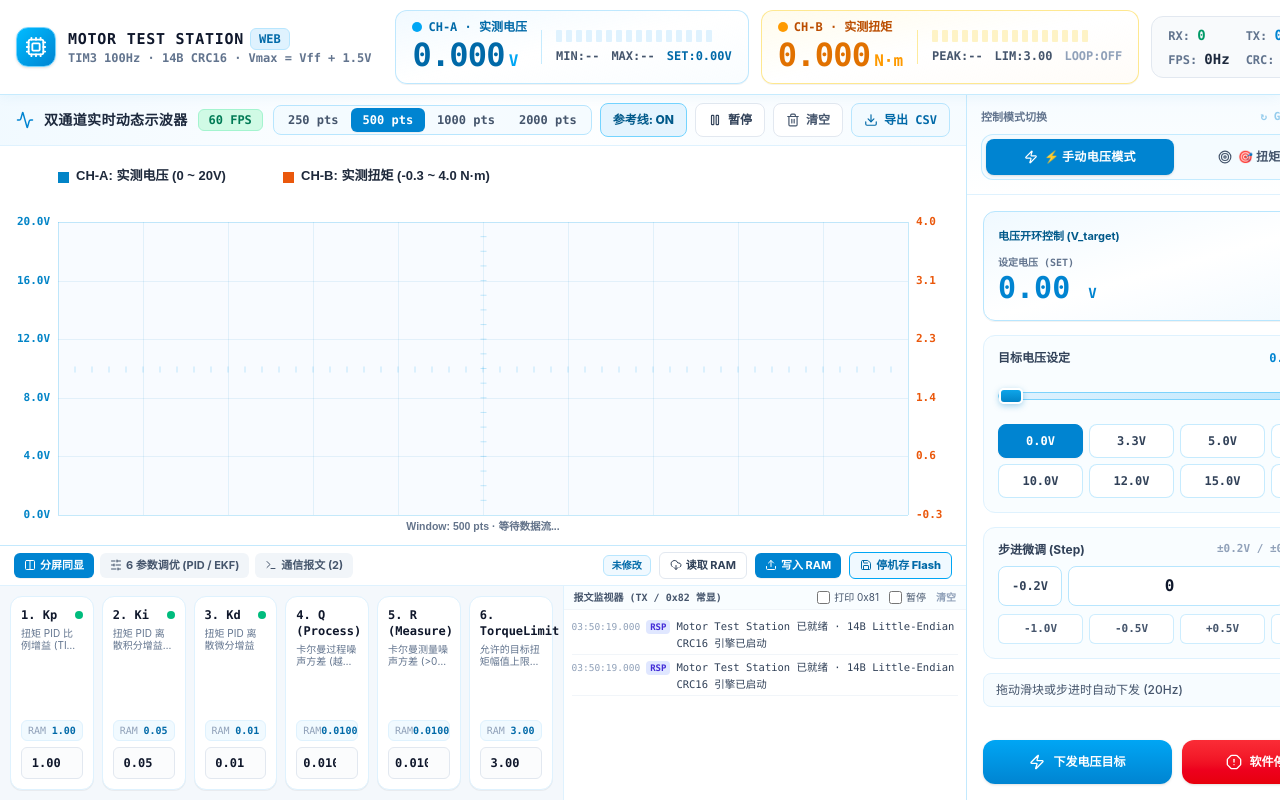
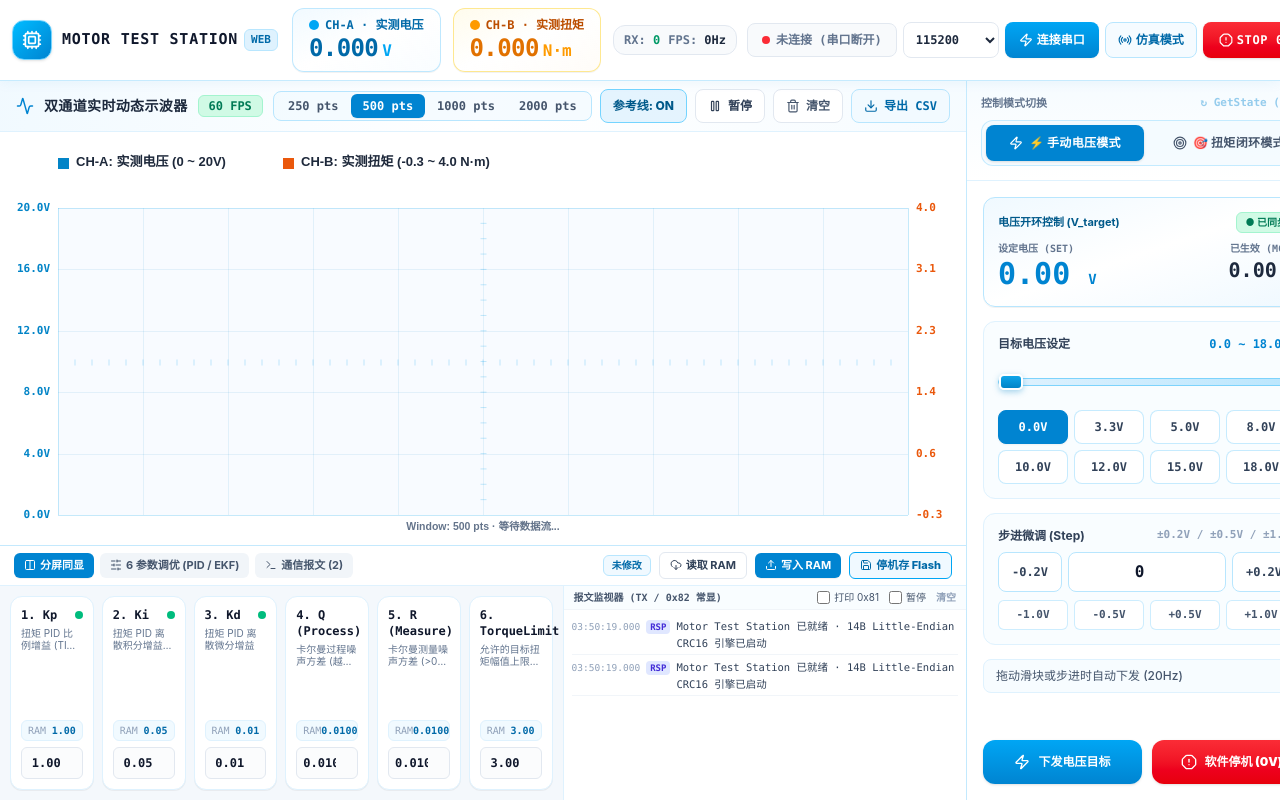
Before and after one commit to HITSZ-WTRobot/MotorTestStation, a React (Vite) app: page / in a window 1280 px wide. Built offline with nearby package versions, Linux system fonts and the light colour scheme.

Commit message:
fix(responsive): implement adaptive density for windowed and full-screen modes, preventing clipping on small windows while keeping full-screen expansive

```diff
--- a/src-tauri/tauri.conf.json
+++ b/src-tauri/tauri.conf.json
@@ -16,8 +16,8 @@
         "title": "STM32 电机测控与闭环调优工作台 | Motor Test Station Pro v2.4",
         "width": 1680,
         "height": 945,
-        "minWidth": 1200,
-        "minHeight": 680,
+        "minWidth": 1160,
+        "minHeight": 650,
         "resizable": true,
         "center": true
       }
--- a/src/App.tsx
+++ b/src/App.tsx
@@ -803,44 +803,43 @@ export function App() {
           顶部精密仪表横梁：品牌铭牌 + 集成式双通道数字表头 + 串口与安全急停
          ===================================================================== */}
       <header className="shrink-0 border-b border-sky-200/80 bg-white/95 backdrop-blur-md shadow-[0_2px_12px_rgba(2,132,199,0.06)]">
-        <div className="flex items-center justify-between gap-4 px-4 py-2.5 whitespace-nowrap overflow-hidden">
-            {/* 1. 左侧品牌与平台标签 */}
-            <div className="flex items-center gap-3 pr-2 shrink-0">
-              <div className="flex h-10 w-10 items-center justify-center rounded-xl bg-gradient-to-br from-sky-400 to-sky-600 text-white shadow-sm border border-sky-300">
-              <Cpu className="h-5.5 w-5.5" />
+        <div className="flex items-center justify-between gap-2.5 px-3 py-2 2xl:px-4 2xl:py-2.5 whitespace-nowrap overflow-x-auto overflow-y-hidden">
+          {/* 1. 左侧品牌与平台标签 */}
+          <div className="flex items-center gap-2.5 pr-1 shrink-0">
+            <div className="flex h-9 w-9 xl:h-10 xl:w-10 items-center justify-center rounded-xl bg-gradient-to-br from-sky-400 to-sky-600 text-white shadow-sm border border-sky-300">
+              <Cpu className="h-5 w-5" />
             </div>
             <div>
               <div className="flex items-center gap-1.5">
-                <span className="font-mono text-[15px] font-black tracking-wider uppercase text-slate-900">
+                <span className="font-mono text-sm xl:text-[15px] font-black tracking-wider uppercase text-slate-900">
                   MOTOR TEST STATION
                 </span>
-                <span className="rounded-md bg-sky-100 border border-sky-200 px-2 py-0.5 font-mono text-xs font-bold text-sky-700">
+                <span className="rounded-md bg-sky-100 border border-sky-200 px-1.5 py-0.5 font-mono text-[11px] font-bold text-sky-700">
                   {platformInfo.isTauri ? platformInfo.os.toUpperCase() : 'WEB'}
                 </span>
               </div>
-              <div className="font-mono text-xs font-semibold text-slate-500">
+              <div className="hidden 2xl:block font-mono text-xs font-semibold text-slate-500">
                 TIM3 100Hz · 14B CRC16 · Vmax = Vff + 1.5V
               </div>
             </div>
           </div>
-
           {/* 2. 中央集成式双通道数字表头与16段光柱 */}
-          <div className="flex items-center justify-center gap-3 shrink-0">
+          <div className="flex items-center justify-center gap-2 xl:gap-3 shrink-0">
             {/* CH-A：实测电压表头 */}
-            <div className="flex items-center gap-3.5 rounded-xl border border-sky-200/90 bg-gradient-to-br from-sky-50/90 via-white to-sky-50/40 px-4 py-2 shadow-2xs">
+            <div className="flex items-center gap-3 rounded-xl border border-sky-200/90 bg-gradient-to-br from-sky-50/90 via-white to-sky-50/40 px-3 py-1.5 xl:px-4 xl:py-2 shadow-2xs">
               <div>
                 <div className="flex items-center gap-1.5 font-mono text-xs font-black text-sky-700">
                   <span className="h-2.5 w-2.5 rounded-full bg-sky-500" />
                   CH-A · 实测电压
                 </div>
                 <div className="flex items-baseline gap-1 font-mono tnum">
-                  <span className="text-[30px] lg:text-[32px] leading-tight font-black tracking-tight text-sky-700">
+                  <span className="text-2xl 2xl:text-[30px] leading-tight font-black tracking-tight text-sky-700">
                     {telemetry.voltage.toFixed(3)}
                   </span>
                   <span className="text-base font-bold text-sky-500">V</span>
                 </div>
               </div>
-              <div className="hidden sm:flex flex-col gap-1.5 border-l border-sky-200/80 pl-3.5">
+              <div className="hidden 2xl:flex flex-col gap-1.5 border-l border-sky-200/80 pl-3.5">
                 <div className="flex gap-1">
                   {Array.from({ length: 16 }).map((_, idx) => (
                     <span
@@ -866,14 +865,14 @@ export function App() {
             </div>
 
             {/* CH-B：实测扭矩表头 */}
-            <div className="flex items-center gap-3.5 rounded-xl border border-amber-200/90 bg-gradient-to-br from-amber-50/90 via-white to-orange-50/40 px-4 py-2 shadow-2xs">
+            <div className="flex items-center gap-3 rounded-xl border border-amber-200/90 bg-gradient-to-br from-amber-50/90 via-white to-orange-50/40 px-3 py-1.5 xl:px-4 xl:py-2 shadow-2xs">
               <div>
                 <div className="flex items-center gap-1.5 font-mono text-xs font-black text-amber-700">
                   <span className="h-2.5 w-2.5 rounded-full bg-amber-500" />
                   CH-B · 实测扭矩
                 </div>
                 <div className="flex items-baseline gap-1 font-mono tnum">
-                  <span className="text-[30px] lg:text-[32px] leading-tight font-black tracking-tight text-amber-600">
+                  <span className="text-2xl 2xl:text-[30px] leading-tight font-black tracking-tight text-amber-600">
                     {telemetry.torque.toFixed(3)}
                   </span>
                   <span className="text-base font-bold text-amber-500">
@@ -881,7 +880,7 @@ export function App() {
                   </span>
                 </div>
               </div>
-              <div className="hidden sm:flex flex-col gap-1.5 border-l border-amber-200/80 pl-3.5">
+              <div className="hidden 2xl:flex flex-col gap-1.5 border-l border-amber-200/80 pl-3.5">
                 <div className="flex gap-1">
                   {Array.from({ length: 16 }).map((_, idx) => (
                     <span
@@ -911,7 +910,7 @@ export function App() {
             </div>
 
             {/* 通信统计胶囊 */}
-            <div className="hidden xl:grid grid-cols-2 gap-x-4 gap-y-1 rounded-xl border border-slate-200 bg-slate-50/90 px-4 py-2 font-mono text-xs tnum font-bold">
+            <div className="hidden 2xl:grid grid-cols-2 gap-x-4 gap-y-1 rounded-xl border border-slate-200 bg-slate-50/90 px-4 py-2 font-mono text-xs tnum font-bold">
               <span className="text-slate-500">
                 RX: <strong className="text-sm font-black text-emerald-600">{telemetry.rxFrames}</strong>
               </span>
@@ -928,12 +927,15 @@ export function App() {
                 </strong>
               </span>
             </div>
+            <div className="hidden lg:flex 2xl:hidden items-center gap-2 rounded-xl border border-slate-200 bg-slate-50/90 px-2.5 py-1.5 font-mono text-xs tnum font-bold text-slate-500">
+              <span>RX: <strong className="text-emerald-600">{telemetry.rxFrames}</strong></span>
+              <span>FPS: <strong className="text-slate-800">{telemetry.fps}Hz</strong></span>
+            </div>
           </div>
-
           {/* 3. 右侧硬件连接与安全急停操作台 */}
           <div className="flex items-center gap-1.5 shrink-0">
             <div
-              className={`flex items-center gap-2 rounded-lg border px-3.5 py-2 font-mono text-xs font-extrabold tnum ${
+              className={`flex items-center gap-1.5 rounded-lg border px-2.5 py-1.5 xl:px-3.5 xl:py-2 font-mono text-xs font-extrabold tnum ${
                 connStatus.warning
                   ? 'border-red-300 bg-red-50 text-red-700'
                   : connStatus.connected
@@ -942,7 +944,7 @@ export function App() {
               }`}
             >
               <span
-                className={`h-2.5 w-2.5 rounded-full ${
+                className={`h-2 w-2 rounded-full ${
                   !connStatus.connected
                     ? 'bg-red-500'
                     : connStatus.mode === 'mock'
@@ -950,7 +952,7 @@ export function App() {
                       : 'bg-emerald-500 animate-pulse'
                 }`}
               />
-              <span className="max-w-[170px] truncate">{connStatus.label}</span>
+              <span className="max-w-[95px] xl:max-w-[150px] truncate">{connStatus.label}</span>
             </div>
 
             {platformInfo.isTauri && (
@@ -960,7 +962,7 @@ export function App() {
                   onChange={(e) => setSelectedPort(e.target.value)}
                   disabled={connStatus.connected}
                   title="选择物理串口"
-                  className="h-9 rounded-lg border border-slate-200 bg-white px-2.5 font-mono text-xs font-semibold text-slate-800 outline-none focus:border-sky-500"
+                  className="h-8.5 xl:h-9 w-20 xl:w-28 rounded-lg border border-slate-200 bg-white px-2 font-mono text-xs font-semibold text-slate-800 outline-none focus:border-sky-500"
                 >
                   {serialPorts.length === 0 ? (
                     <option value="">无可用串口</option>
@@ -977,9 +979,9 @@ export function App() {
                   onClick={handleRefreshPorts}
                   disabled={connStatus.connected}
                   title="扫描系统串口"
-                  className="flex h-9 w-9 items-center justify-center rounded-lg border border-slate-200 bg-white text-slate-600 hover:border-sky-400 hover:text-sky-600 cursor-pointer disabled:opacity-40"
+                  className="flex h-8.5 w-8.5 xl:h-9 xl:w-9 items-center justify-center rounded-lg border border-slate-200 bg-white text-slate-600 hover:border-sky-400 hover:text-sky-600 cursor-pointer disabled:opacity-40"
                 >
-                  <RefreshCw className="h-4 w-4" />
+                  <RefreshCw className="h-3.5 w-3.5" />
                 </button>
               </div>
             )}
@@ -989,7 +991,7 @@ export function App() {
               onChange={(e) => setBaudRate(Number(e.target.value))}
               disabled={connStatus.connected}
               title="波特率"
-              className="h-9 rounded-lg border border-slate-200 bg-white px-2.5 font-mono text-xs font-semibold tnum text-slate-800 outline-none focus:border-sky-500"
+              className="h-8.5 xl:h-9 w-20 xl:w-24 rounded-lg border border-slate-200 bg-white px-2 font-mono text-xs font-semibold tnum text-slate-800 outline-none focus:border-sky-500"
             >
               <option value={115200}>115200</option>
               <option value={921600}>921600</option>
@@ -1002,17 +1004,18 @@ export function App() {
                 type="button"
                 onClick={handleConnectHardware}
                 disabled={isConnecting}
-                className="flex h-9 items-center gap-1.5 rounded-lg bg-gradient-to-b from-sky-500 to-sky-600 px-3.5 text-xs font-extrabold text-white shadow-xs hover:from-sky-600 hover:to-sky-700 cursor-pointer disabled:opacity-50 disabled:cursor-not-allowed"
+                className="flex h-8.5 xl:h-9 items-center gap-1 rounded-lg bg-gradient-to-b from-sky-500 to-sky-600 px-2.5 xl:px-3.5 text-xs font-extrabold text-white shadow-xs hover:from-sky-600 hover:to-sky-700 cursor-pointer disabled:opacity-50 disabled:cursor-not-allowed"
               >
                 {isConnecting ? (
                   <>
-                    <RefreshCw className="h-4 w-4 animate-spin" />
-                    连接中...
+                    <RefreshCw className="h-3.5 w-3.5 animate-spin" />
+                    <span className="hidden xl:inline">连接中...</span>
                   </>
                 ) : (
                   <>
-                    <Zap className="h-4 w-4" />
-                    连接串口
+                    <Zap className="h-3.5 w-3.5" />
+                    <span className="hidden xl:inline">连接串口</span>
+                    <span className="xl:hidden">连接</span>
                   </>
                 )}
               </button>
@@ -1020,23 +1023,25 @@ export function App() {
               <button
                 type="button"
                 onClick={handleDisconnect}
-                className="flex h-9 items-center gap-1.5 rounded-lg border border-red-300 bg-red-50 px-3.5 text-xs font-extrabold text-red-700 hover:bg-red-100 cursor-pointer"
+                className="flex h-8.5 xl:h-9 items-center gap-1 rounded-lg border border-red-300 bg-red-50 px-2.5 xl:px-3.5 text-xs font-extrabold text-red-700 hover:bg-red-100 cursor-pointer"
               >
-                断开
+                <span className="hidden xl:inline">断开连接</span>
+                <span className="xl:hidden">断开</span>
               </button>
             )}
 
             <button
               type="button"
               onClick={handleToggleMock}
-              className={`flex h-9 items-center gap-1.5 rounded-lg border px-3 text-xs font-extrabold cursor-pointer transition-colors ${
+              className={`flex h-8.5 xl:h-9 items-center gap-1 rounded-lg border px-2.5 xl:px-3 text-xs font-extrabold cursor-pointer transition-colors ${
                 connStatus.mode === 'mock'
                   ? 'border-amber-500 bg-amber-500 text-white shadow-xs'
                   : 'border-sky-200 bg-sky-50/70 text-sky-700 hover:bg-sky-100'
               }`}
             >
-              <Radio className="h-4 w-4" />
-              {connStatus.mode === 'mock' ? '停止仿真' : '仿真模式'}
+              <Radio className="h-3.5 w-3.5" />
+              <span className="hidden xl:inline">{connStatus.mode === 'mock' ? '停止仿真' : '仿真模式'}</span>
+              <span className="xl:hidden">{connStatus.mode === 'mock' ? '停止' : '仿真'}</span>
             </button>
 
             {/* 全局安全急停按钮 */}
@@ -1046,9 +1051,9 @@ export function App() {
                 updateVoltageDraft(0.0, true);
                 appendLog('warn', '【全局急停触发】发送 SetVoltage(0.0V) 停止输出并脱离闭环');
               }}
-              className="flex h-9 items-center gap-1.5 rounded-lg bg-gradient-to-b from-red-500 to-red-600 px-4 font-mono text-xs font-black tracking-wider text-white shadow-sm hover:from-red-600 hover:to-red-700 active:scale-95 cursor-pointer"
+              className="flex h-8.5 xl:h-9 items-center gap-1 rounded-lg bg-gradient-to-b from-red-500 to-red-600 px-3 xl:px-4 font-mono text-xs font-black tracking-wider text-white shadow-sm hover:from-red-600 hover:to-red-700 active:scale-95 cursor-pointer"
             >
-              <OctagonAlert className="h-4 w-4" />
+              <OctagonAlert className="h-3.5 w-3.5" />
               STOP 0V
             </button>
           </div>
@@ -1058,7 +1063,7 @@ export function App() {
       {/* =====================================================================
           主工作台：中央全画幅示波器 + 底部参数/报文双舱 + 右侧推子主控舱
          ===================================================================== */}
-      <div className="flex-1 min-h-0 grid grid-cols-[1fr_420px] overflow-hidden">
+      <div className="flex-1 min-h-0 grid grid-cols-[1fr_360px] 2xl:grid-cols-[1fr_420px] overflow-hidden">
         {/* -------------------------------------------------------------------
             左/中主舞台：全画幅示波器 + 底部参数与报文双联舱
            ------------------------------------------------------------------- */}
```
Also changed, not shown: 1 other file (tests, documents, lock files or other folders).
